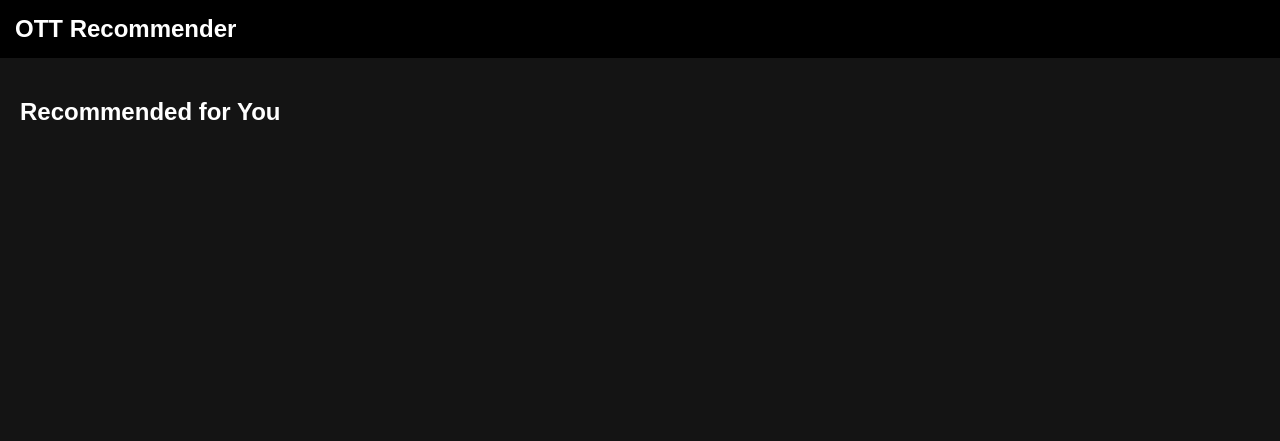
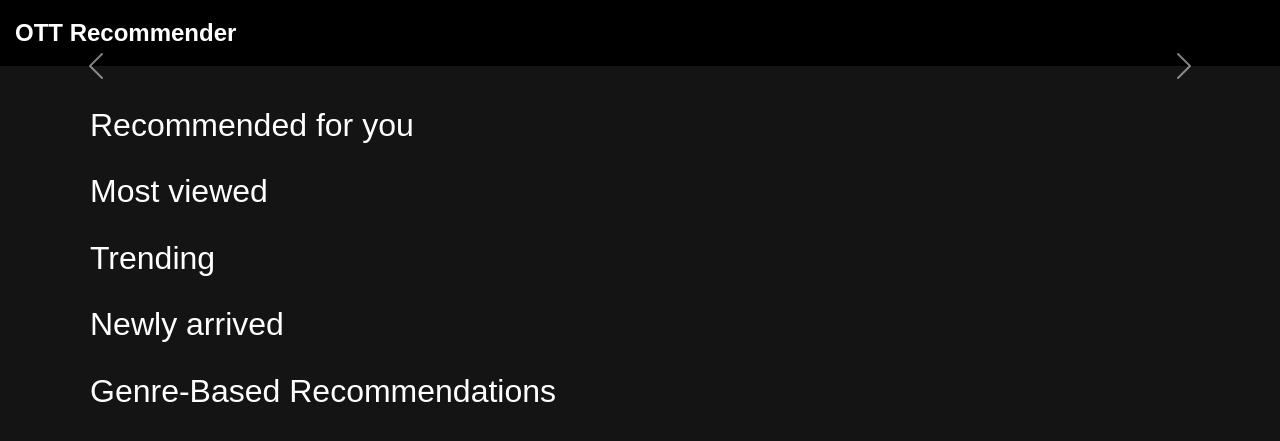
Before and after one commit to Anshuman-cs50/Hybrid-Recommendation-System, a Flask app: template templates/index.html in a window 1280 px wide. Shown: the top 441 px of the page. Run offline with Flask 3, Linux system fonts and the light colour scheme; the template is opened without the code that fills it, so the values that code supplies are empty.

Commit message:
added carousel, and some tuning to the recommendation to the page.

```diff
--- a/templates/index.html
+++ b/templates/index.html
@@ -5,6 +5,7 @@
     <meta name="viewport" content="width=device-width, initial-scale=1.0">
     <title>OTT Recommendation System</title>
     <link rel="stylesheet" href="https://cdnjs.cloudflare.com/ajax/libs/font-awesome/6.0.0/css/all.min.css">
+    <link rel="stylesheet" href="https://cdn.jsdelivr.net/npm/bootstrap@5.3.0/dist/css/bootstrap.min.css">
     <style>
         body {
             font-family: Arial, sans-serif;
@@ -40,34 +41,81 @@
             align-items: center;
             border-radius: 10px;
         }
+        h2 {
+            margin-top: 20px;
+        }
     </style>
 </head>
 <body>
     <div class="navbar">
         <div class="logo">OTT Recommender</div>
     </div>
+
+    <div id="carouselExampleIndicators" class="carousel slide" data-bs-ride="carousel">
+        <div class="carousel-indicators">
+            {% for image in carousel_images %}
+                <button type="button" data-bs-target="#carouselExampleIndicators" data-bs-slide-to="{{ loop.index0 }}" class="{% if loop.first %}active{% endif %}" aria-current="true" aria-label="Slide {{ loop.index }}"></button>
+            {% endfor %}
+        </div>
+        <div class="carousel-inner">
+            {% for image in carousel_images %}
+                <div class="carousel-item {% if loop.first %}active{% endif %}">
+                    <img src="{{ image }}" class="d-block w-100" alt="Slide {{ loop.index }}">
+                </div>
+            {% endfor %}
+        </div>
+        <button class="carousel-control-prev" type="button" data-bs-target="#carouselExampleIndicators" data-bs-slide="prev">
+            <span class="carousel-control-prev-icon" aria-hidden="true"></span>
+            <span class="visually-hidden">Previous</span>
+        </button>
+        <button class="carousel-control-next" type="button" data-bs-target="#carouselExampleIndicators" data-bs-slide="next">
+            <span class="carousel-control-next-icon" aria-hidden="true"></span>
+            <span class="visually-hidden">Next</span>
+        </button>
+    </div>
+
     <div class="container">
-        <h2>Recommended for You</h2>
-        <div class="movies" id="movie-container">
-            <!-- Movies will be dynamically added here -->
+        <h2>Recommended for you</h2>
+        <div class="movies" id="user-recommendations">
+            {% for movie in user_recommendations %}
+                <div class="movie">{{ movie }}</div>
+            {% endfor %}
+        </div>
+
+        <h2>Most viewed</h2>
+        <div class="movies" id="top10-recommendations">
+            {% for movie in most_viewed %}
+                <div class="movie">{{ movie }}</div>
+            {% endfor %}
+        </div>
+
+        <h2>Trending</h2>
+        <div class="movies" id="most-popular">
+            {% for movie in trending %}
+                <div class="movie">{{ movie }}</div>
+            {% endfor %}
+        </div>
+
+        <h2>Newly arrived</h2>
+        <div class="movies" id="most-popular">
+            {% for movie in newly_arr %}
+                <div class="movie">{{ movie }}</div>
+            {% endfor %}
+        </div>
+
+        <h2>Genre-Based Recommendations</h2>
+        <div class="movies" id="genre-recommendations">
+            {% for genre, movies in genre_recommendations.items() %}
+                <h3>{{ genre }}</h3>
+                <div class="movies">
+                    {% for movie in movies %}
+                        <div class="movie">{{ movie }}</div>
+                    {% endfor %}
+                </div>
+            {% endfor %}
         </div>
     </div>
 
-    <script>
-        async function fetchRecommendations() {
-            let response = await fetch('/recommendations');
-            let movies = await response.json();
-            let container = document.getElementById('movie-container');
-            container.innerHTML = '';
-            movies.forEach(movie => {
-                let div = document.createElement('div');
-                div.className = 'movie';
-                div.textContent = movie;
-                container.appendChild(div);
-            });
-        }
-
-        fetchRecommendations();
-    </script>
+    <script src="https://cdn.jsdelivr.net/npm/bootstrap@5.3.0/dist/js/bootstrap.bundle.min.js"></script>
 </body>
 </html>
```
Also changed, not shown: app.py (renamed from movie_recom_sys/app.py), test.py (line endings or trailing spaces).
